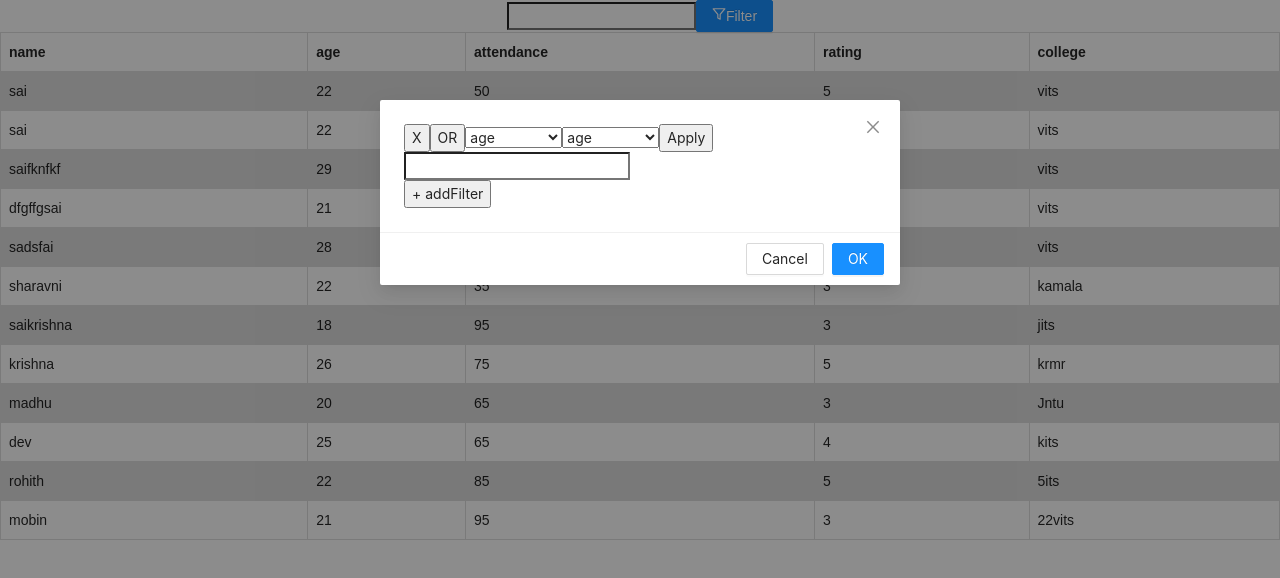
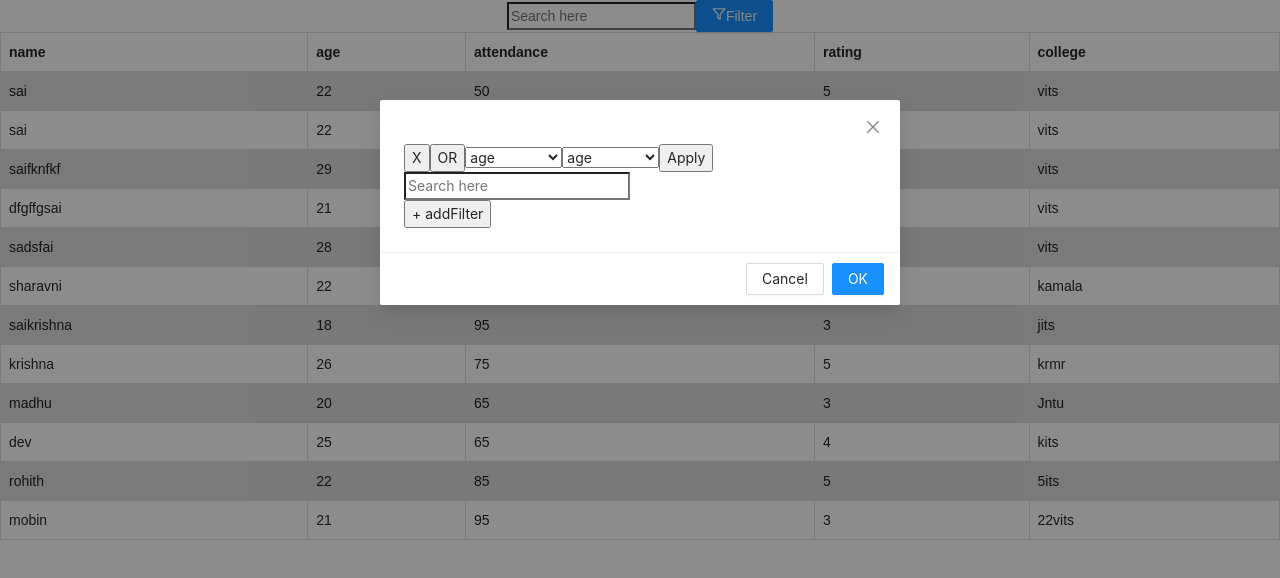
Before and after one commit to saikrishna-muppa/table-search-bar-, a React (Create React App) app: page / in a window 1280 px wide. Both pictures are taken after a click on the button "Filter". Shown: the top 578 px of the page. Built offline with nearby package versions, Linux system fonts and the light colour scheme.

Commit message:
modifed-box-modal

```diff
--- a/src/process/ProcessFilter.js
+++ b/src/process/ProcessFilter.js
@@ -88,6 +88,7 @@ export default function App() {
     <div className="App">
       <input
         type="text"
+        placeholder="Search here"
         onChange={(e) => filterFunction(e.target.value.toString())}
       ></input>
       <Button type="primary" onClick={showModal}>
@@ -104,20 +105,18 @@ export default function App() {
         </button> */}
         {fields.map((field, idx) => {
           return (
-            <div key={`${field}-${idx}`}>
+            <div key={`${field}-${idx}`} className="filter-options">
               <button type="button" onClick={() => handleRemove(idx)}>
                 X
               </button>
               <button onClick={() => setCondition(!condition)}>
                 {condition ? <div>AND</div> : <div>OR</div>}{" "}
               </button>
-
               <select onChange={(e) => setFirst(e.target.value)}>
                 <option value="age">age</option>
                 <option value="rating">rating</option>
                 <option value="attendance">attendance</option>
               </select>
-
               <select onChange={(e) => setSecond(e.target.value)}>
                 <option value="age">age</option>
                 <option value="rating">rating</option>
@@ -126,8 +125,10 @@ export default function App() {
               <button onClick={() => applyFilter()}>Apply</button>
               <input
                 type="text"
+                placeholder="Search here"
                 onChange={(e) => filterFunction(e.target.value.toString())}
               ></input>
+              {/* } */}
             </div>
           );
         })}
--- a/src/styles.css
+++ b/src/styles.css
@@ -25,3 +25,9 @@ tr:nth-child(even) {
   color: #0079ca;
   font-weight: 500;
 }
+.ant-modal-content {
+  max-margin: -11% -70% 0 60%;
+}
+.filter-options {
+  margin: 20px 0 0 0;
+}
```
